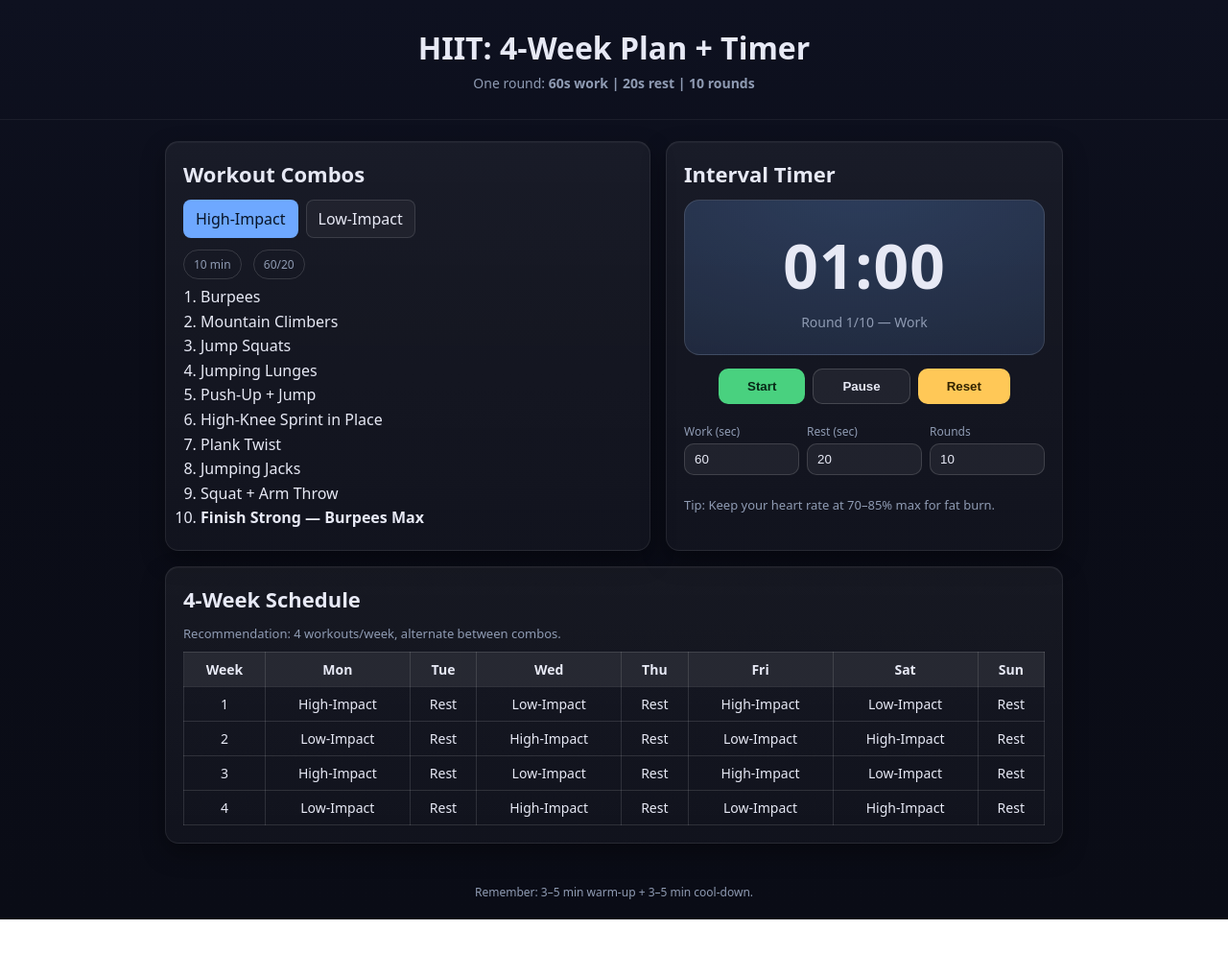
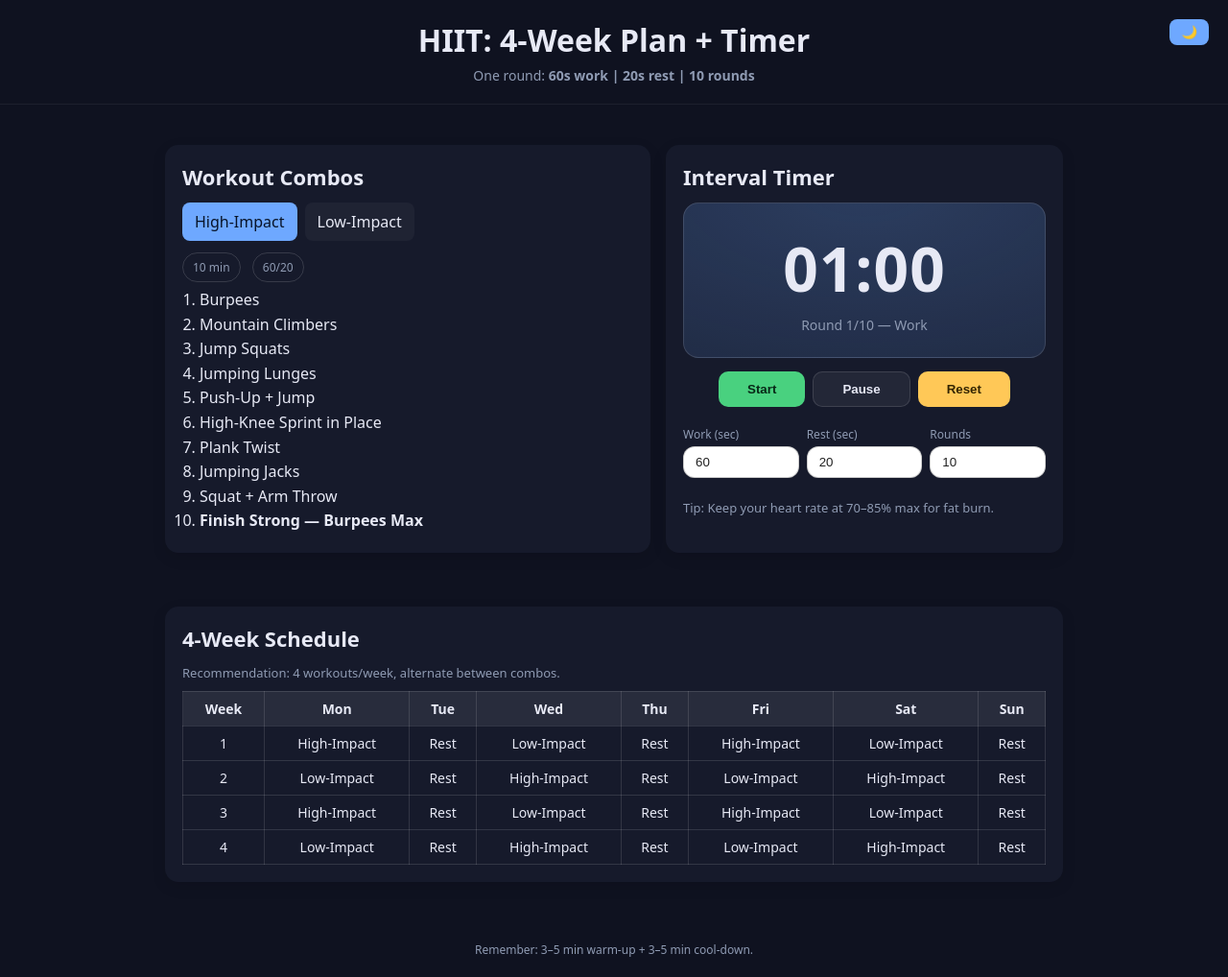
Before and after one commit to Yaroslav13-13/hiit-workout-plan, a plain HTML site: page index.html in a window 1280 px wide. Shown: the whole page at 96% size. Before the commit the page ends 958 px from the top, so only its background shows below. Drawn offline with Linux system fonts and the light colour scheme.

Commit message:
CSS-HIIT

```diff
--- a/index.html
+++ b/index.html
@@ -14,14 +14,18 @@
   </head>
   <body>
     <header>
-      <h1>HIIT: 4-Week Plan + Timer</h1>
-      <div class="sub">
+      <h1 id="title">HIIT: 4-Week Plan + Timer</h1>
+      <div class="sub" id="subtitle">
         One round: <b>60s work |</b> <b>20s rest |</b> <b>10 rounds</b>
       </div>
+
+      <div class="controls">
+        <button id="theme-toggle">🌙</button>
+      </div>
     </header>
+
     <main class="grid">
-      <!-- Workout Complexes -->
-
+      <!-- Workout Combos -->
       <section class="card">
         <h2>Workout Combos</h2>
         <div class="tabs">
--- a/script.js
+++ b/script.js
@@ -1,20 +1,20 @@
-// =====================
 // Tabs
-// =====================
-
 document.querySelectorAll(".tab").forEach((btn) => {
   btn.addEventListener("click", () => {
-    // 1) Відмічаємо активну кнопку
     document
       .querySelectorAll(".tab")
       .forEach((b) => b.classList.remove("active"));
     btn.classList.add("active");
 
-    // 2) Ховаємо всі панелі та показуємо ту, яка потрібна
     document.querySelectorAll(".tabpane").forEach((p) => (p.hidden = true));
-    const id = btn.dataset.tab;
-    const panel = document.getElementById(id);
+    const panel = document.getElementById(btn.dataset.tab);
     if (panel) panel.hidden = false;
-    else console.warn("No panel with id:", id);
   });
 });
+
+// Theme Toggle
+const themeBtn = document.getElementById("theme-toggle");
+themeBtn.addEventListener("click", () => {
+  document.body.classList.toggle("day");
+  themeBtn.textContent = document.body.classList.contains("day") ? "🌙" : "☀️";
+});
--- a/style.css
+++ b/style.css
@@ -1,28 +1,55 @@
 :root {
   --bg: #0f1220;
   --card: #161a2b;
+  --text: #e7e9f5;
   --muted: #8f9bb3;
-  --text: #e7e9f5;
   --accent: #6ea8ff;
   --ok: #49d17f;
   --warn: #ffc857;
+
+  /* Table borders */
+  --table-border: rgba(255, 255, 255, 0.12);
+  --table-header: rgba(255, 255, 255, 0.08);
+}
+
+body {
+  margin: 0;
+  font-family: system-ui, -apple-system, Segoe UI, Roboto, Arial;
+  background: var(--bg);
+  color: var(--text);
+  transition: all 0.3s ease;
+}
+
+body.day {
+  --bg: #f0f2f5;
+  --card: #ffffff;
+  --text: #222222;
+  --muted: #555555;
+  --accent: #6ea8ff;
+  --ok: #49d17f;
+  --warn: #ffc857;
+  --table-border: rgba(0, 0, 0, 0.15);
+  --table-header: rgba(0, 0, 0, 0.1);
+}
+body.day #pause:hover {
+  background: #ffb600;
+}
+
+body.day #pause {
+  background: #e95744;
+  color: #332400;
+  border: none;
 }
 
 * {
   box-sizing: border-box;
 }
 
-body {
-  margin: 0;
-  font-family: system-ui, -apple-system, Segoe UI, Roboto, Arial;
-  color: var(--text);
-  background: linear-gradient(180deg, #0e1120, #0b0d18 40%, #0a0c16);
-}
-
 header {
-  padding: 28px 20px;
+  padding: 20px;
   text-align: center;
   border-bottom: 1px solid rgba(255, 255, 255, 0.06);
+  position: relative;
 }
 
 h1 {
@@ -33,6 +60,27 @@ h1 {
 .sub {
   color: var(--muted);
   font-size: 14px;
+}
+
+.controls {
+  position: absolute;
+  top: 20px;
+  right: 20px;
+}
+
+.controls button {
+  cursor: pointer;
+  border: none;
+  border-radius: 8px;
+  padding: 6px 12px;
+  background: var(--accent);
+  color: #081428;
+  font-weight: bold;
+  transition: 0.2s;
+}
+
+.controls button:hover {
+  transform: translateY(-2px);
 }
 
 main {
@@ -53,16 +101,13 @@ main {
 }
 
 .card {
-  background: linear-gradient(
-    180deg,
-    rgba(255, 255, 255, 0.05),
-    rgba(255, 255, 255, 0.03)
-  );
-  border: 1px solid rgba(255, 255, 255, 0.08);
+  background: var(--card);
+  color: var(--text);
   border-radius: 14px;
   padding: 18px;
-  box-shadow: 0 10px 25px rgba(0, 0, 0, 0.35),
-    inset 0 1px 0 rgba(255, 255, 255, 0.04);
+  margin: 20px 0;
+  box-shadow: 0 5px 15px rgba(0, 0, 0, 0.1);
+  transition: all 0.3s ease;
 }
 
 h2 {
@@ -90,18 +135,24 @@ h2 {
 .tab {
   cursor: pointer;
   padding: 8px 12px;
-  border-radius: 10px;
-  background: rgba(255, 255, 255, 0.06);
-  border: 1px solid rgba(255, 255, 255, 0.12);
+  border-radius: 8px;
+  background: rgba(255, 255, 255, 0.04);
+  border: 1px solid transparent;
+  transition: 0.15s;
   user-select: none;
-  -webkit-user-select: none;
-  transition: 0.15s;
 }
 
 .tab.active {
   background: var(--accent);
   color: #081428;
-  border-color: transparent;
+}
+
+.tab-content {
+  margin-top: 12px;
+}
+
+.tabpane[hidden] {
+  display: none !important;
 }
 
 ol {
@@ -123,17 +174,18 @@ table {
   border-collapse: collapse;
   margin-top: 10px;
   font-size: 14px;
+  border: 1px solid var(--table-border);
 }
 
 th,
 td {
-  border: 1px solid rgba(255, 255, 255, 0.12);
+  border: 1px solid var(--table-border);
   padding: 8px;
   text-align: center;
 }
 
 th {
-  background: rgba(255, 255, 255, 0.08);
+  background: var(--table-header);
 }
 
 .hint {
@@ -159,7 +211,7 @@ th {
     rgba(110, 168, 255, 0.25),
     transparent 70%
   );
-  border: 1px solid rgba(255, 255, 255, 0.12);
+  border: 1px solid var(--table-border);
   border-radius: 16px;
   padding: 24px 16px;
   min-height: 160px;
@@ -188,7 +240,7 @@ th {
 
 button {
   cursor: pointer;
-  border: 1px solid rgba(255, 255, 255, 0.16);
+  border: 1px solid var(--table-border);
   background: rgba(255, 255, 255, 0.06);
   color: var(--text);
   padding: 10px 30px;
@@ -231,7 +283,7 @@ button.warn {
   width: 100%;
   padding: 8px 10px;
   border-radius: 10px;
-  border: 1px solid rgba(255, 255, 255, 0.14);
+  border: 1px solid var(--table-border);
   background: rgba(255, 255, 255, 0.06);
   color: var(--text);
 }
@@ -243,32 +295,19 @@ footer {
   font-size: 12px;
 }
 
-.cal {
-  font-weight: 600;
+.cfg input {
+  width: 100%;
+  padding: 8px 12px;
+  border-radius: 12px;
+  border: 1px solid rgba(0, 0, 0, 0.2);
+  background: #fff;
+  color: #222;
+  font-weight: 500;
+  transition: 0.2s;
 }
 
-.tabpane {
-  display: block;
+.cfg input:focus {
+  outline: none;
+  border-color: var(--accent);
+  box-shadow: 0 0 8px rgba(110, 168, 255, 0.3);
 }
-.tab-content {
-  margin-top: 12px;
-}
-
-.tabpane[hidden] {
-  display: none !important;
-}
-
-.tabs {
-  display: flex;
-  gap: 8px;
-}
-.tab {
-  cursor: pointer;
-  padding: 8px 12px;
-  border-radius: 8px;
-  background: rgba(255, 255, 255, 0.04);
-}
-.tab.active {
-  background: var(--accent);
-  color: #081428;
-}
```
